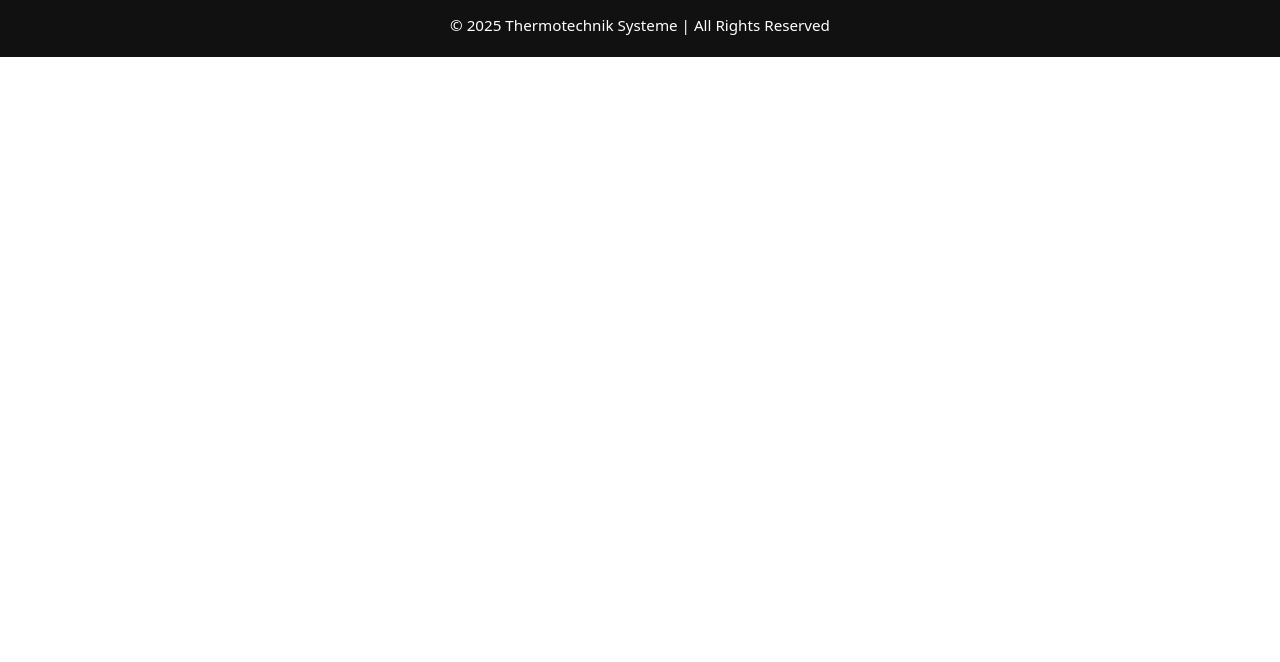
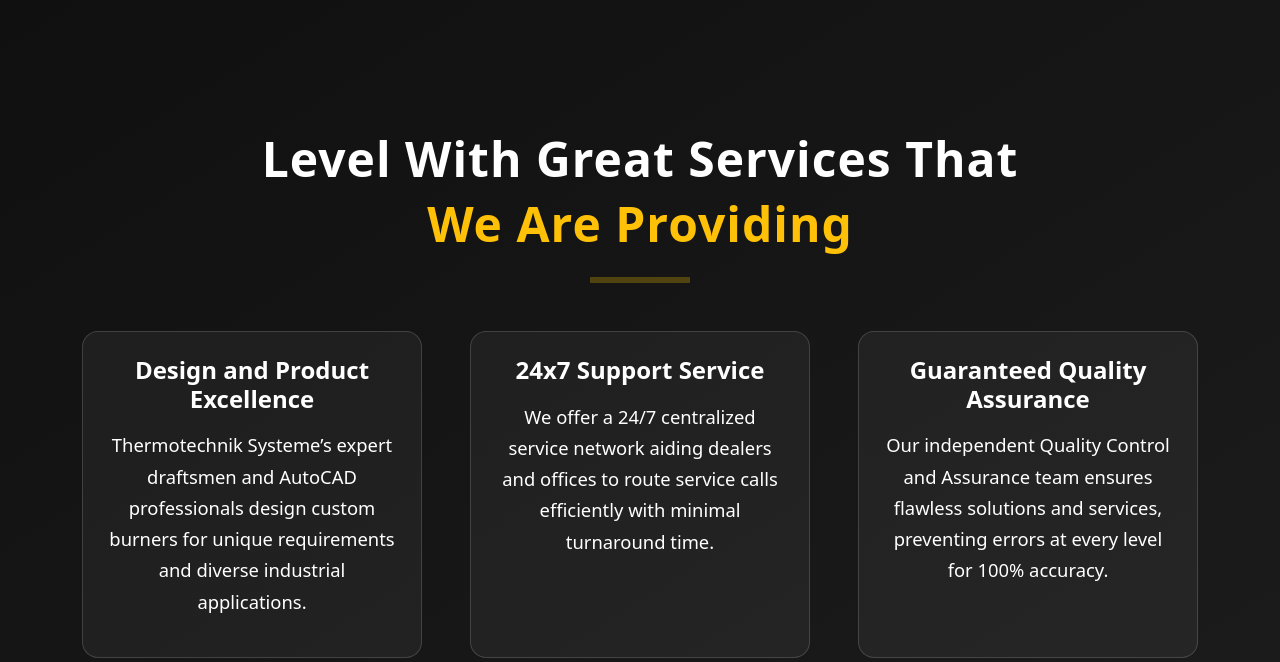
Before and after one commit to Muthuram-dev/thermotechnikSysteme, a plain HTML site: page index.html in a window 1280 px wide. Shown: the part 821-1483 px from the top of the page. Before the commit the page ends 878 px from the top, so only its background shows below. Drawn offline with nearby package versions, Linux system fonts and the light colour scheme.

Commit message:
added new section in landing page

```diff
--- a/index.html
+++ b/index.html
@@ -195,6 +195,40 @@
       text-align: center;
       font-size: 0.95rem;
     }
+    /* Full-page Services Section */
+.services-section {
+  min-height: 100vh;
+  background: linear-gradient(to bottom right, #101010, #1c1c1c);
+  color: #fff;
+  display: flex;
+  justify-content: center;
+  align-items: center;
+  padding: 100px 20px;
+}
+
+.service-box {
+  background-color: rgba(255, 255, 255, 0.05);
+  border-radius: 16px;
+  border: 1px solid rgba(255, 255, 255, 0.15);
+  transition: all 0.4s ease;
+  height: 100%;
+}
+
+.service-box:hover {
+  background-color: rgba(255, 255, 255, 0.1);
+  transform: translateY(-10px);
+  box-shadow: 0 10px 25px rgba(255, 255, 255, 0.08);
+}
+
+.services-section h2 {
+  letter-spacing: 1px;
+}
+
+.services-section p {
+  line-height: 1.7;
+  font-size: 1.15rem;
+}
+
 
     @media (max-width: 992px) {
       .slide {
@@ -278,6 +312,53 @@
     <img src="https://upload.wikimedia.org/wikipedia/commons/6/6b/WhatsApp.svg"
          alt="WhatsApp Chat" class="whatsapp-icon">
   </a>
+<!-- Services Section -->
+<!-- Full-Page Services Section -->
+<section class="services-section d-flex align-items-center">
+  <div class="container text-center text-white">
+    <h2 class="fw-bold display-5 mb-2">Level With Great Services That</h2>
+    <h2 class="fw-bold display-5 mb-4 text-warning">We Are Providing</h2>
+    <hr class="mx-auto mb-5" style="width: 100px; border: 3px solid #ffcc00;">
+
+    <div class="row g-5">
+      <!-- Service 1 -->
+      <div class="col-md-4">
+        <div class="service-box p-4">
+          <h4 class="fw-bold mb-3">Design and Product Excellence</h4>
+          <p class="lead">
+            Thermotechnik Systeme’s expert draftsmen and AutoCAD professionals design
+            custom burners for unique requirements and diverse industrial applications.
+          </p>
+        </div>
+      </div>
+
+      <!-- Service 2 -->
+      <div class="col-md-4">
+        <div class="service-box p-4">
+          <h4 class="fw-bold mb-3">24x7 Support Service</h4>
+          <p class="lead">
+            We offer a 24/7 centralized service network aiding dealers and offices to
+            route service calls efficiently with minimal turnaround time.
+          </p>
+        </div>
+      </div>
+
+      <!-- Service 3 -->
+      <div class="col-md-4">
+        <div class="service-box p-4">
+          <h4 class="fw-bold mb-3">Guaranteed Quality Assurance</h4>
+          <p class="lead">
+            Our independent Quality Control and Assurance team ensures flawless
+            solutions and services, preventing errors at every level for 100% accuracy.
+          </p>
+        </div>
+      </div>
+    </div>
+  </div>
+</section>
+
+
+
 
   <!-- Footer -->
   <footer>
```
Also changed, not shown: images/burner1.png.
